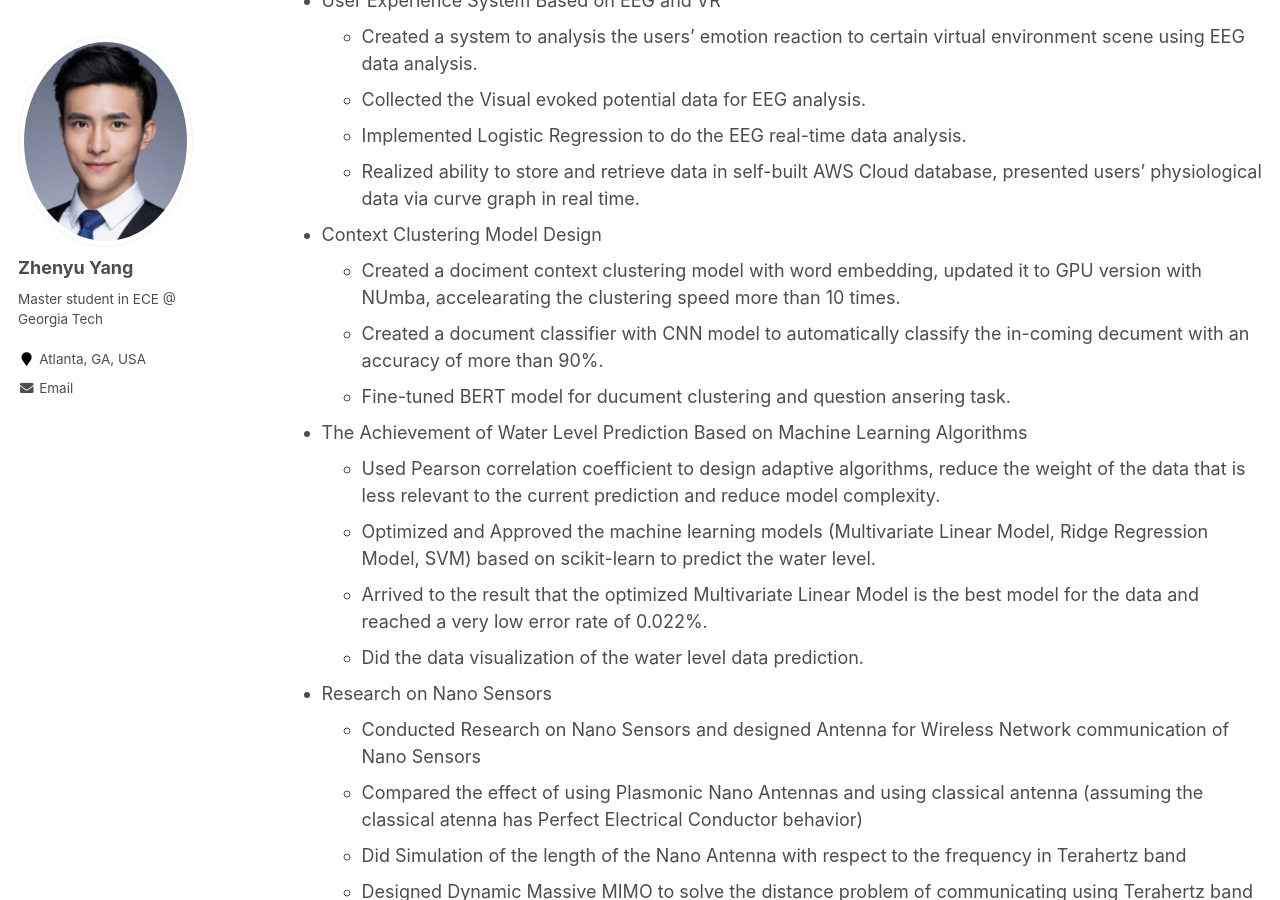
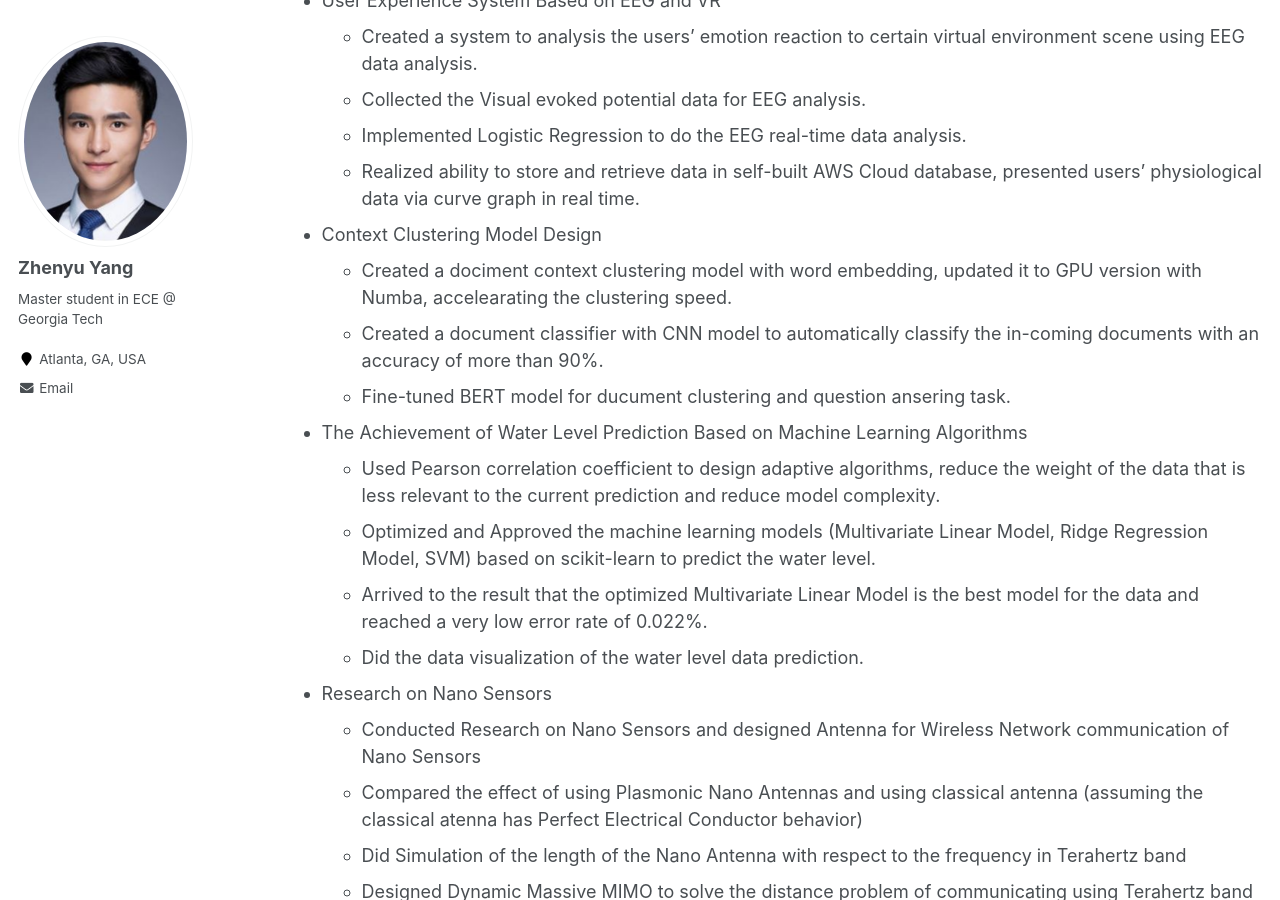
Before and after one commit to azpeteryang/azpeteryang.github.io, a Jekyll site: the page built from _pages/cv.md, in a window 1280 px wide and 900 px high, scrolled down 1229 px. Built offline with Jekyll 4.4.1, drawn with Linux system fonts in a browser that asks for light colours.

Commit message:
Update cv.md

```diff
--- a/_pages/cv.md
+++ b/_pages/cv.md
@@ -45,8 +45,8 @@ Projects
   * Realized ability to store and retrieve data in self-built AWS Cloud database, presented users’ physiological data via curve graph in real time.
 
 * Context Clustering Model Design
-  * Created a dociment context clustering model with word embedding, updated it to GPU version with NUmba, accelearating the clustering speed more than 10 times.
-  * Created a document classifier with CNN model to automatically classify the in-coming decument with an accuracy of more than 90%.
+  * Created a dociment context clustering model with word embedding, updated it to GPU version with Numba, accelearating the clustering speed.
+  * Created a document classifier with CNN model to automatically classify the in-coming documents with an accuracy of more than 90%.
   * Fine-tuned BERT model for ducument clustering and question ansering task.
 
 
```
